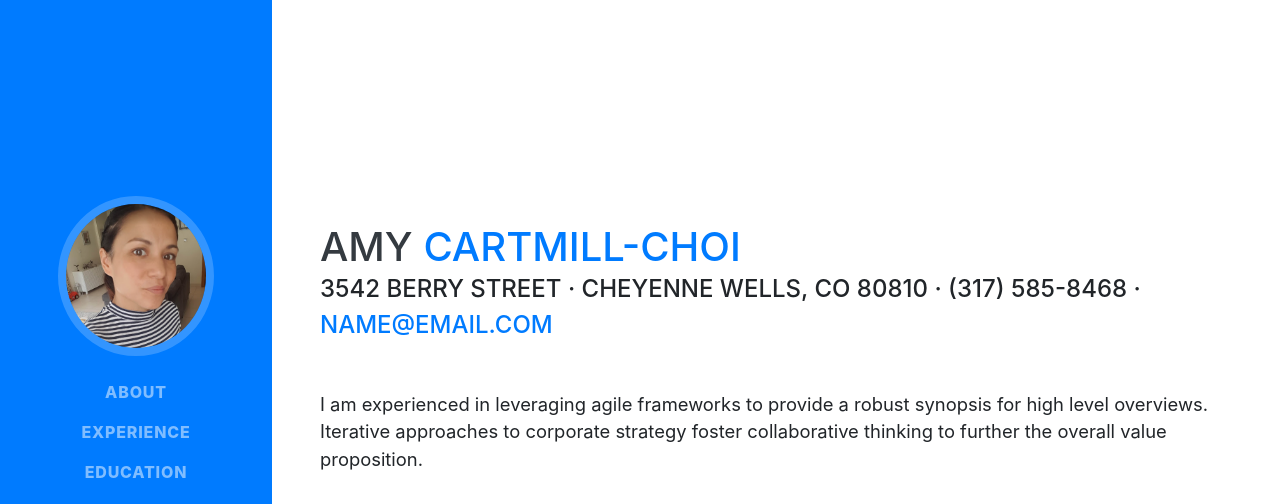
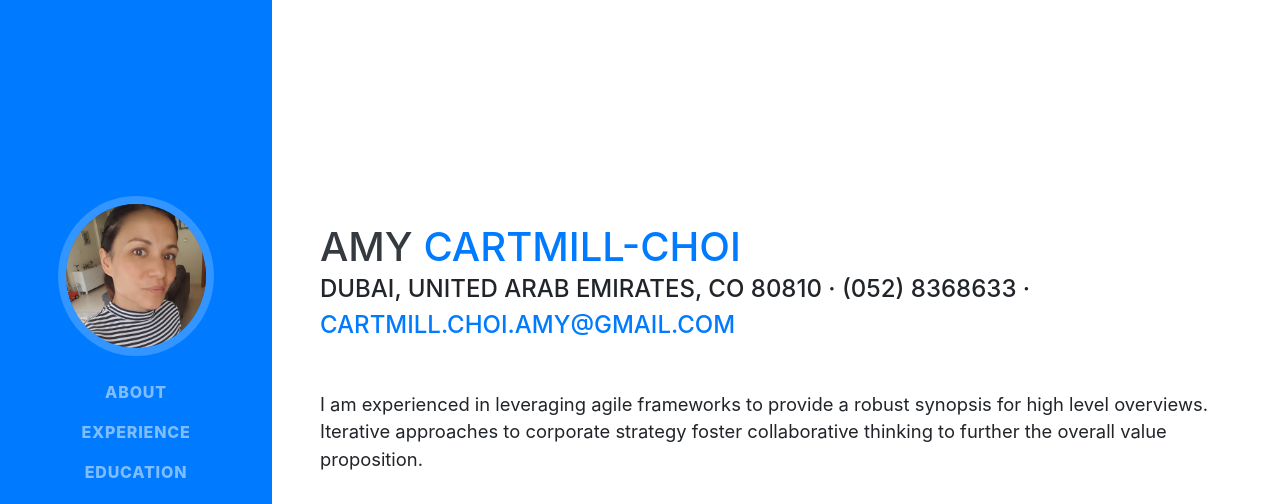
Before and after one commit to AmyCartmillChoi/portfolio, a website with bundled scripts: page index.html in a window 1280 px wide. Shown: the top 504 px of the page. Built offline with nearby package versions, Linux system fonts and the light colour scheme; a web font is replaced by a local one.

```diff
--- a/index.html
+++ b/index.html
@@ -66,8 +66,8 @@
         <h1 class="mb-0">Amy
           <span class="text-primary">Cartmill-Choi</span>
         </h1>
-        <div class="subheading mb-5">3542 Berry Street · Cheyenne Wells, CO 80810 · (317) 585-8468 ·
-          <a href="mailto:name@email.com">name@email.com</a>
+        <div class="subheading mb-5">Dubai, United Arab Emirates, CO 80810 · (052) 8368633 ·
+          <a href="mailto:name@email.com">cartmill.choi.amy@gmail.com</a>
         </div>
         <p class="lead mb-5">I am experienced in leveraging agile frameworks to provide a robust synopsis for high level overviews. Iterative approaches to corporate strategy foster collaborative thinking to further the overall value proposition.</p>
         <div class="social-icons">
```
